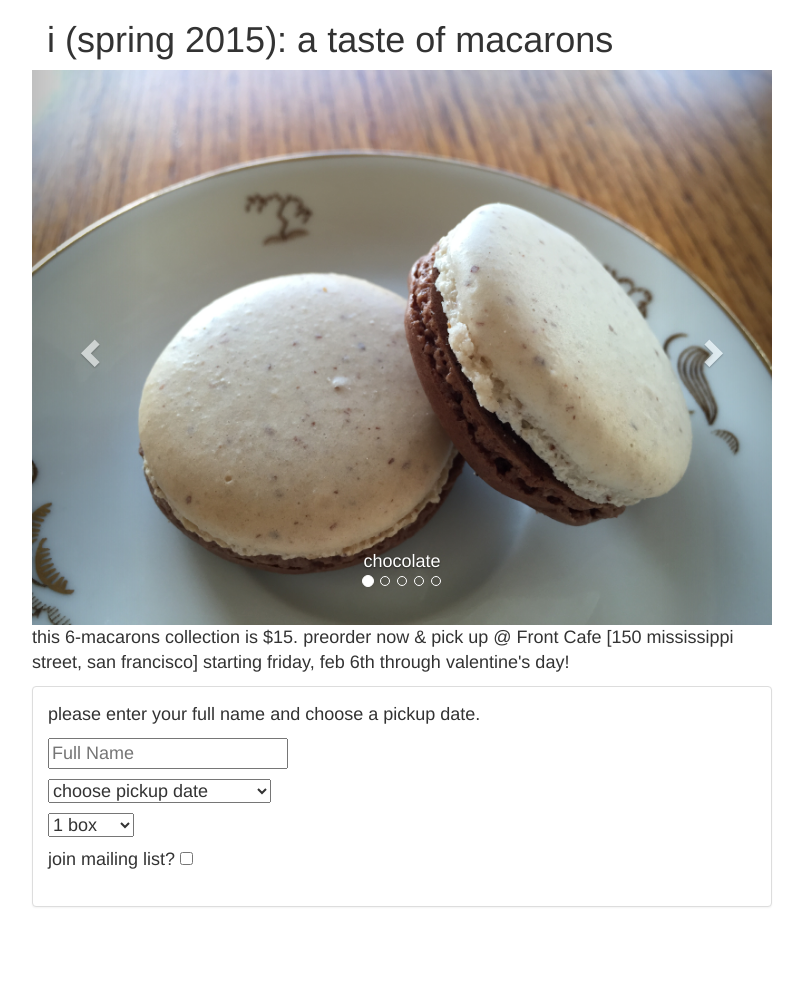
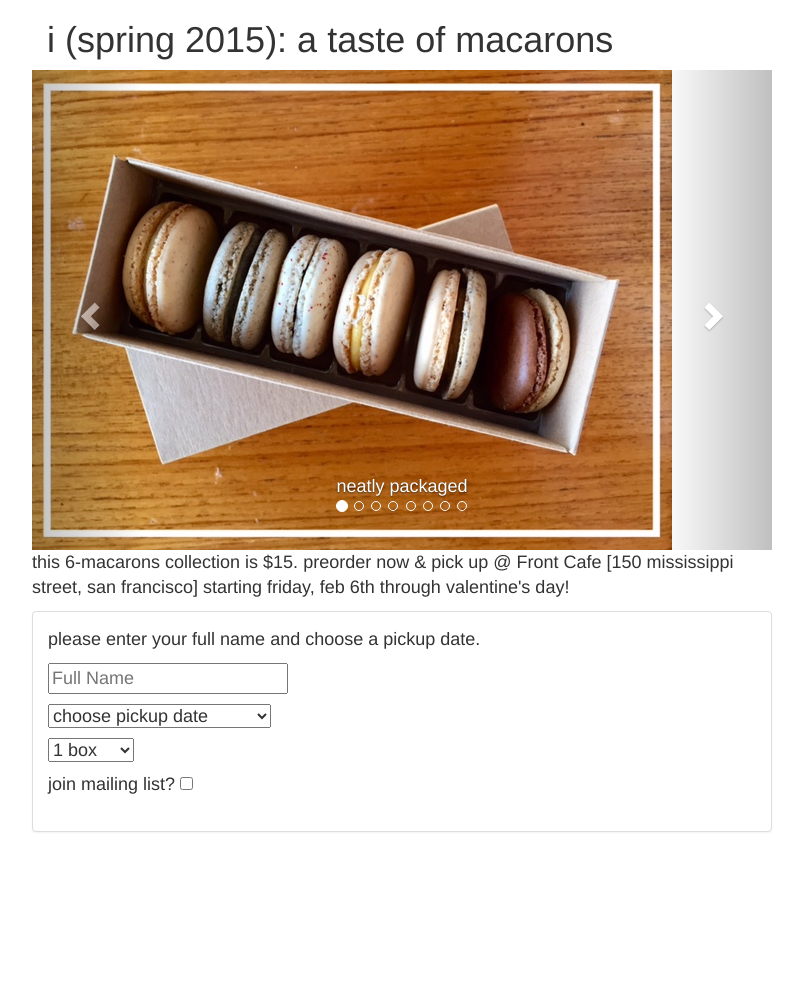
Before and after one commit to melangepastrylab/melangepastrylab.github.io, a Jekyll site: the page built from index.html, in a window 1280 px wide. Shown: the whole page, without its empty margins (23-826 px from the left). Built offline with Jekyll 4.4.1, drawn with Linux system fonts in a browser that asks for light colours; nearby versions of some CDN libraries; after the commit the page ends 927 px from its top, so only the background shows below that.

Commit message:
add new images

```diff
--- a/index.html
+++ b/index.html
@@ -14,38 +14,61 @@ title: current collection
     <li data-target="#collection-carousel" data-slide-to="2"></li>
     <li data-target="#collection-carousel" data-slide-to="3"></li>
     <li data-target="#collection-carousel" data-slide-to="4"></li>
+    <li data-target="#collection-carousel" data-slide-to="5"></li>
+    <li data-target="#collection-carousel" data-slide-to="6"></li>
+    <li data-target="#collection-carousel" data-slide-to="7"></li>
   </ol>
+
+  <!-- box, choco, saffron, coffee, citrus, sesame, pom, all -->
 
   <!-- Wrapper for slides -->
   <div class="carousel-inner" role="listbox">
     <div class="item active">
-      <img src="assets/spring2015_choc.jpg" alt="Chocolate">
+      <img src="assets/spring2015-box-small.jpg" alt="Packaging">
+      <div class="carousel-caption">
+        neatly packaged
+      </div>
+    </div>
+    <div class="item">
+      <img src="assets/spring2015-choco-small.jpg" alt="Chocolate">
       <div class="carousel-caption">
         chocolate
       </div>
     </div>
     <div class="item">
-      <img src="assets/spring2015_coffee.jpg" alt="Coffee">
+      <img src="assets/spring2015-saffron-small.jpg" alt="Saffron">
+      <div class="carousel-caption">
+        saffron
+      </div>
+    </div>
+    <div class="item">
+      <img src="assets/spring2015-coffee-small.jpg" alt="Coffee">
       <div class="carousel-caption">
         coffee
       </div>
     </div>
     <div class="item">
-      <img src="assets/spring2015_sesame.jpg" alt="Black sesame">
+      <img src="assets/spring2015-citrus-small.jpg" alt="Citrus">
+      <div class="carousel-caption">
+        lemon orange
+      </div>
+    </div>
+    <div class="item">
+      <img src="assets/spring2015-sesame-small.jpg" alt="Black sesame">
       <div class="carousel-caption">
         black sesame
       </div>
     </div>
     <div class="item">
-      <img src="assets/spring2015_citrus.jpg" alt="Citrus">
+      <img src="assets/spring2015-pom-small.jpg" alt="Pomegranate">
       <div class="carousel-caption">
-        lemon orange
+        pomegranate
       </div>
     </div>
     <div class="item">
-      <img src="assets/spring2015_box.jpg" alt="Packaging">
+      <img src="assets/spring2015-all-small.jpg" alt="All macarons">
       <div class="carousel-caption">
-        neatly packaged
+        ready to eat
       </div>
     </div>
   </div>
```
Also changed, not shown: assets/spring2015-all-small.jpg (added), assets/spring2015-box-small.jpg (added), assets/spring2015-choco-small.jpg (added), assets/spring2015-citrus-small.jpg (added), assets/spring2015-coffee-small.jpg (added), assets/spring2015-pom-small.jpg (added), assets/spring2015-saffron-small.jpg (added), assets/spring2015-sesame-small.jpg (added).
